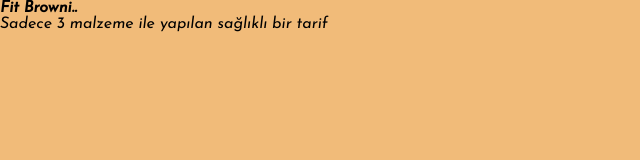
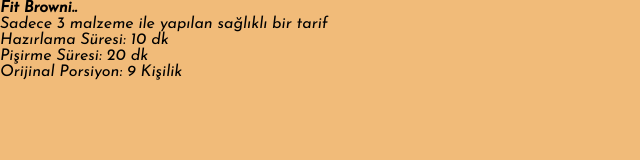
Before and after one commit to sgokceince/Tarif, a plain HTML site: page index.html in a window 1280 px wide. Shown: the whole page, without its empty margins (0-640 px from the left). Drawn offline with Linux system fonts and the light colour scheme; a web font is replaced by a local one.

Commit message:
content classı oluşturuldu içerisine time classı verildi ve p tagı eklendi.

```diff
--- a/index.html
+++ b/index.html
@@ -13,6 +13,13 @@
             <h4>Fit Browni..</h4>
             <p>Sadece 3 malzeme ile yapılan sağlıklı bir tarif</p>
         </div>
+        <div class="content">
+            <div class="time">
+                <p>Hazırlama Süresi: 10 dk</p>
+                <p>Pişirme Süresi: 20 dk</p>
+                <p>Orijinal Porsiyon: 9 Kişilik</p>
+            </div>
+        </div>
     </div>
 </body>
 </html>
```
